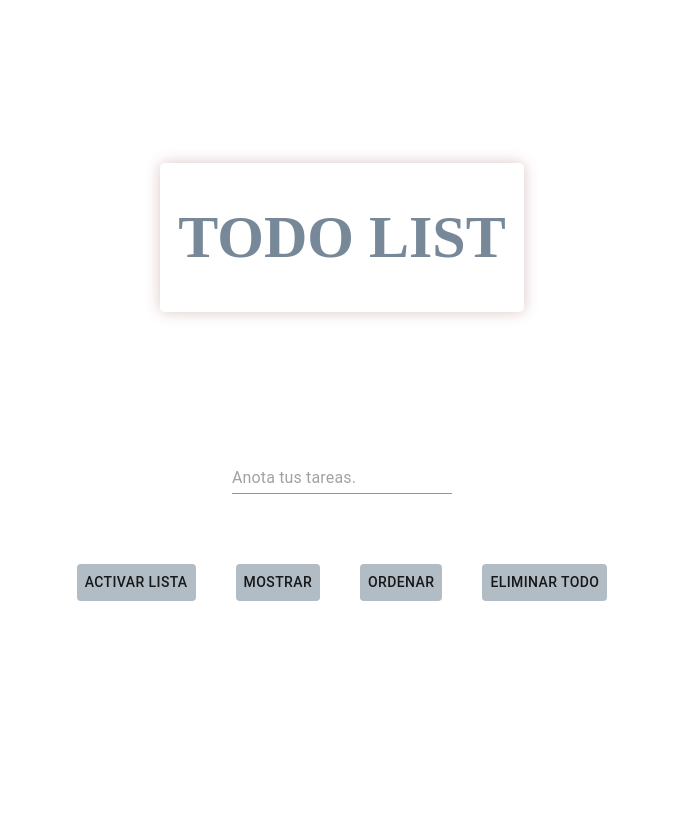
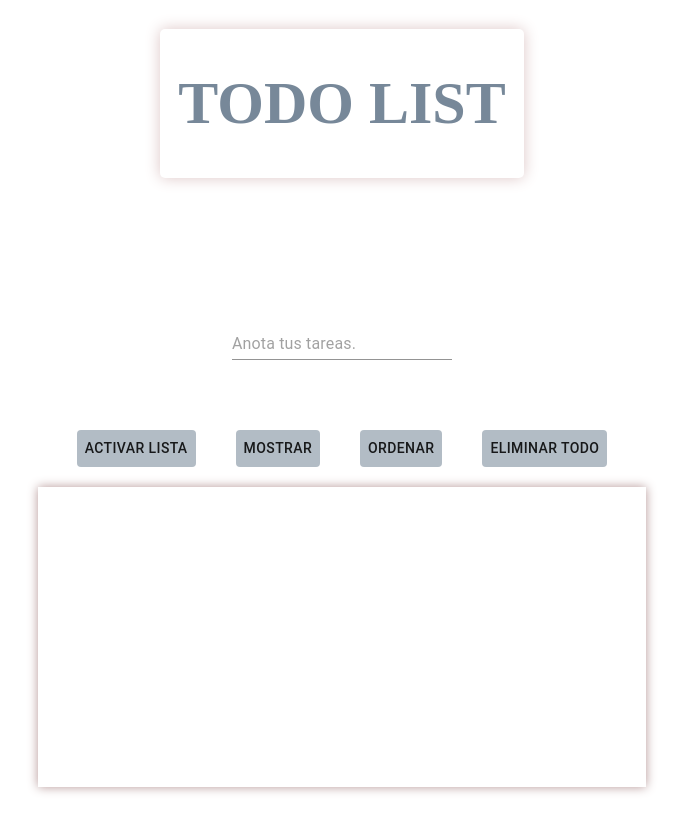
Before and after one commit to MichelleSambiase/TodoList, a React (Create React App) app: page / in a window 1280 px wide. Shown: the whole page, without its empty margins (298-981 px from the left). Built offline with nearby package versions, Linux system fonts and the light colour scheme.

Commit message:
changes css

```diff
--- a/src/Components/List.js
+++ b/src/Components/List.js
@@ -11,13 +11,14 @@ const List = (props) => {
       justifyContent: "center",
     },
     listContainer: {
-      maxHeight: "300px",
+      height: "300px",
       overflow:'auto',
       width: "50%",
       overflowX:"hidden",
+      boxShadow: "0px 0px 10px 0px #b59696",
     },
     list: {
-      boxShadow: "0px 0px 10px 0px #b59696",
+
       width:'100%',
       borderRadius: "10px",
       padding: 0,
```
